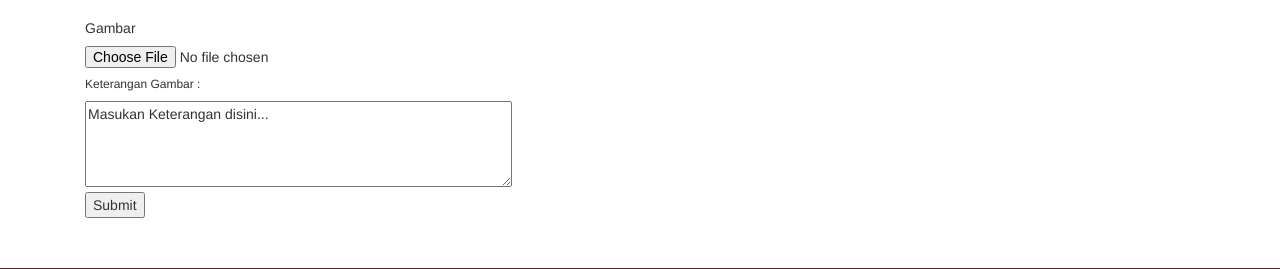
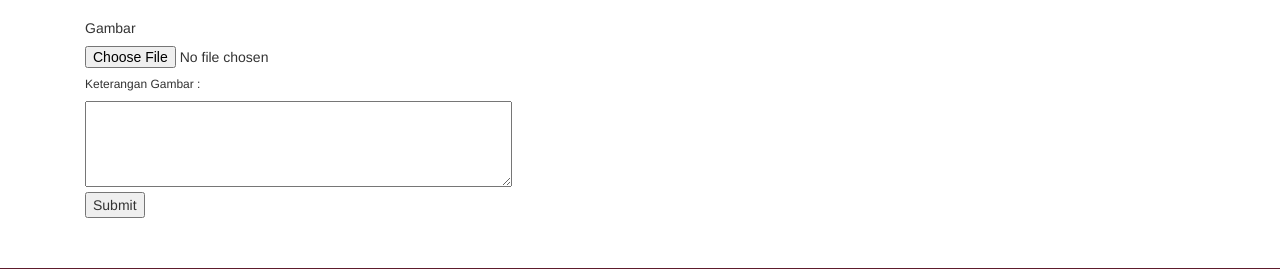
Before and after one commit to aryogprakoso/Tugas-Manpro-PU, a CodeIgniter app: the page made by application/views/v_galeri.php in a window 1280 px wide. Shown: the part 705-974 px from the top of the page. Run offline with CodeIgniter, Linux system fonts and the light colour scheme.

Commit message:
Update v_galeri.php

```diff
--- a/application/views/v_galeri.php
+++ b/application/views/v_galeri.php
@@ -169,12 +169,14 @@ defined('BASEPATH') OR exit('No direct script access allowed');
 
         <form class="container" enctype="multipart/form-data" accept-charset="utf-8" method="post" action="<?php echo base_url()."index.php/c_galeri/do_upload"; ?>">
             <h5>Gambar</h5> <input type="file" name="userfile">
+            <span class="text-danger"><?php if (isset($error)) { echo $error; } ?></span>
             <h6>Keterangan Gambar :</h6>
 
-            <textarea rows="4" cols="50" name="keteranganGambar" form="usrform">Masukan Keterangan disini...</textarea>
+            <textarea rows="4" cols="50" name="keteranganGambar"></textarea>
             <br>
             <input type="submit" name="submit" value="Submit"/>
         </form>
+        <?php if (isset($success)) { echo $success; } ?>
     </div>
 
     <!-- FOOTER -->
```
